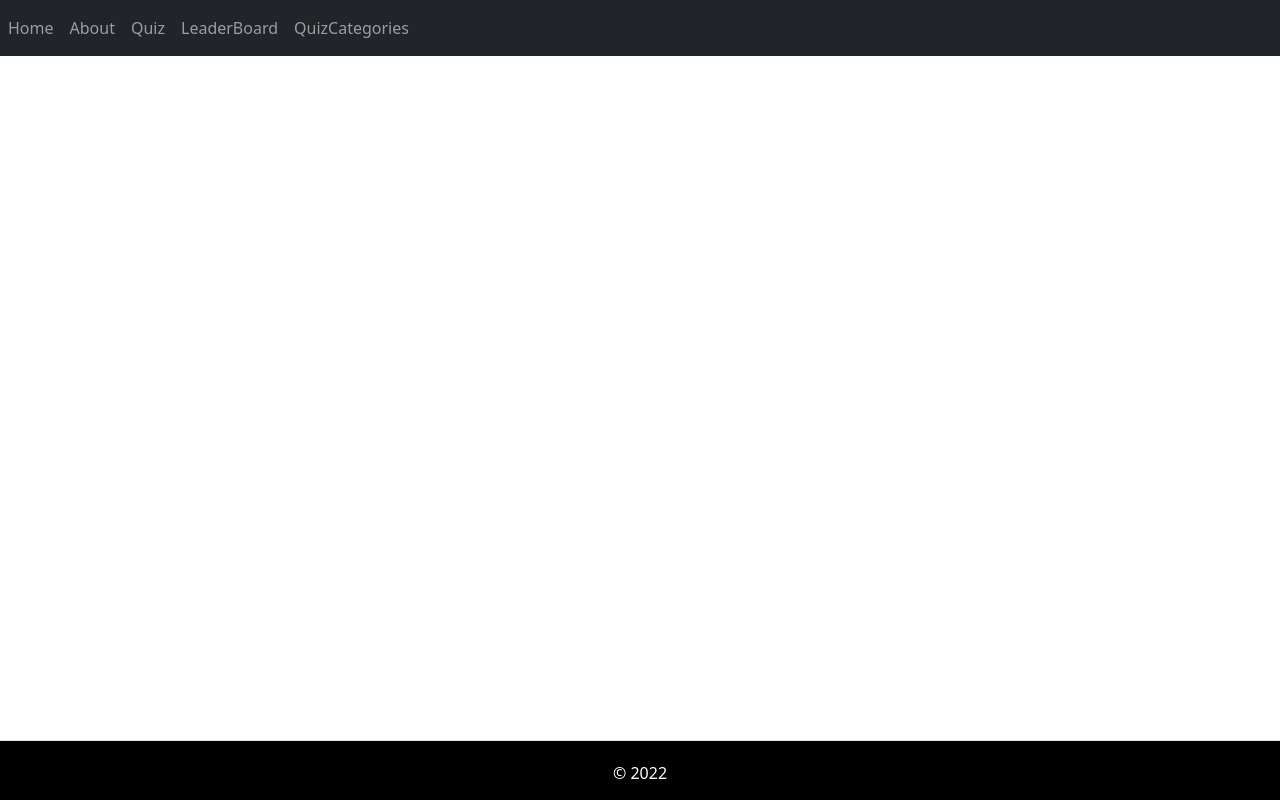
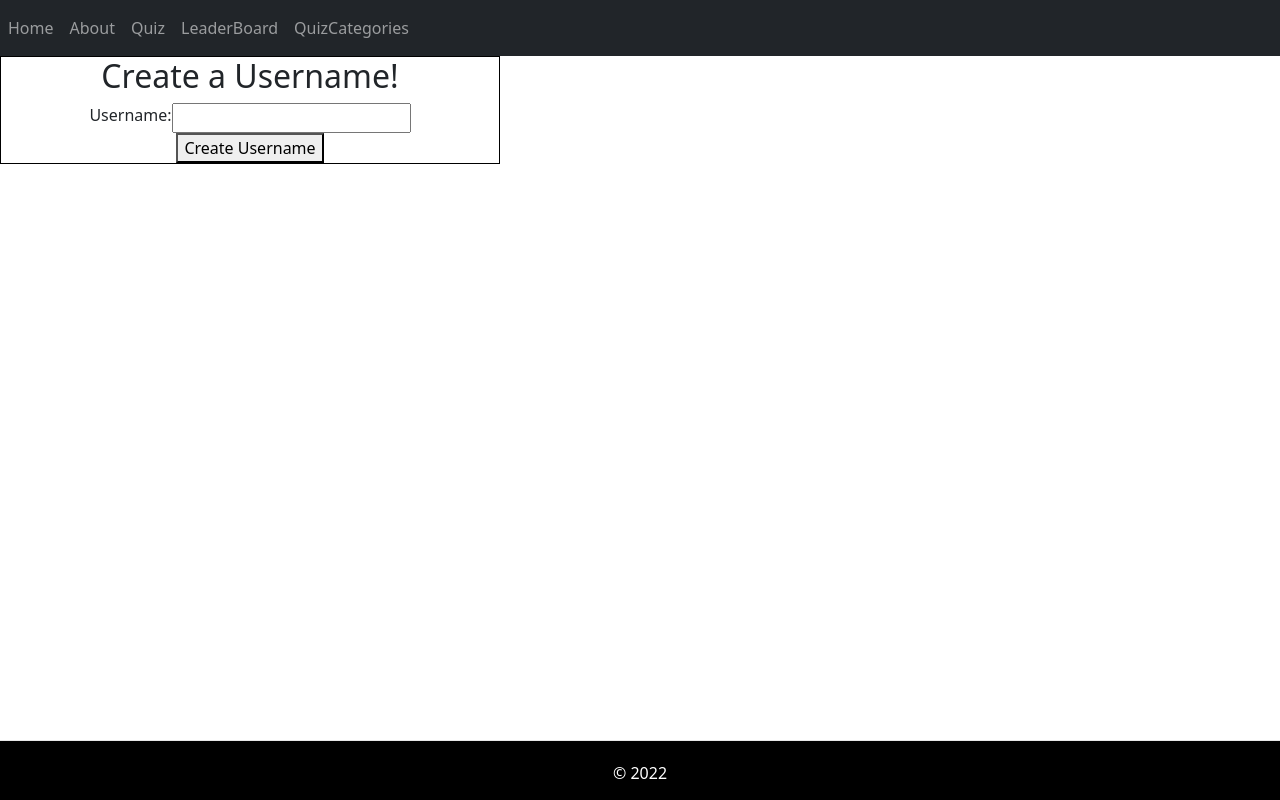
Before and after one commit to jamesthompson02/lap3_project, a React (Create React App) app in the folder client/: page /rooms/1 in a window 1280 px wide. Built offline with nearby package versions, Linux system fonts and the light colour scheme; no server answers.

Commit message:
integrate backend with the frontend

```diff
--- a/client/package.json
+++ b/client/package.json
@@ -24,6 +24,7 @@
     "start": "react-scripts start",
     "build": "react-scripts build",
     "test": "react-scripts test",
+    "coverage": "jest --silent  --coverage --watchAll=false",
     "eject": "react-scripts eject"
   },
   "jest": {
--- a/client/src/App.js
+++ b/client/src/App.js
@@ -15,6 +15,7 @@ const App = () => {
         <Route path="/quiz" element={<Pages.Quiz />} />
         <Route path="/leaderboard" element={<Pages.LeaderBoard />} />
         <Route path="/quiz-categories" element={<Pages.QuizCategories />} />
+        <Route path="/rooms/:roomId" element={<Pages.QuizRoom />} />
       </Routes>
     </div>
   );
--- a/client/src/Components/LobbyRoom/index.js
+++ b/client/src/Components/LobbyRoom/index.js
@@ -1,31 +1,32 @@
 import React, { useEffect } from 'react';
 import { unstable_HistoryRouter } from 'react-router-dom';
 
-const LobbyRoom = ({ roomName, display, userList, hostStatus, hostFunc, username } ) => {
-
-
-
+const LobbyRoom = ({
+  roomName,
+  display,
+  userList,
+  hostStatus,
+  hostFunc,
+  username,
+  onClick,
+}) => {
   useEffect(() => {
-        if (display === "flex") {
+    if (display === 'flex') {
       console.log(username);
       if (userList.length === 1) {
         hostFunc(true);
         console.log(hostStatus);
-            } else if (userList.length > 1 && username === userList[0]){
+      } else if (userList.length > 1 && username === userList[0]) {
         hostFunc(true);
         console.log(hostStatus);
-
       } else {
         console.log(hostStatus);
       }
     }
-
-    }, [display, userList])
-
-
+  }, [display, userList]);
 
   function newKeyGenerator() {
-        let newKey = "";
+    let newKey = '';
     for (let i = 0; i <= 24; i++) {
       let newNum = Math.floor(Math.random() * 10);
       newKey += newNum;
@@ -33,24 +34,26 @@ const LobbyRoom = ({ roomName, display, userList, hostStatus, hostFunc, username
     return newKey;
   }
 
-    const displayAllUsers = userList.map(username => {
-        return <li key={newKeyGenerator()}>{username}</li>
-    })
-
+  const displayAllUsers = userList.map((username) => {
+    return <li key={newKeyGenerator()}>{username}</li>;
+  });
 
   return (
-        <div style={{display: display, flexDirection: "column"}}>
+    <div style={{ display: display, flexDirection: 'column' }}>
       <h2>Welcome to {roomName}</h2>
-            <div style={{display: "flex", flexDirection: "column"}}>
-                <ul style={{listStyle: "none"}}>
-                    {displayAllUsers}
-                </ul>
+      <div style={{ display: 'flex', flexDirection: 'column' }}>
+        <ul style={{ listStyle: 'none' }}>{displayAllUsers}</ul>
       </div>
 
-            { hostStatus ? <button style={{maxWidth: "150px"}}>Start Game</button> : console.log("")}
-
+      {hostStatus ? (
+        <button onClick={onClick} style={{ maxWidth: '150px' }}>
+          Start Game
+        </button>
+      ) : (
+        console.log('')
+      )}
     </div>
   );
-}
+};
 
 export default LobbyRoom;
--- a/client/src/Pages/QuizCategories/index.js
+++ b/client/src/Pages/QuizCategories/index.js
@@ -5,79 +5,15 @@ import './QuizCategories.style.css';
 
 import { Answers, CardQuestion } from '../../Components';
 
-const QuizCategories = () => {
-  const serverEndpoint = 'https://lap3-project.herokuapp.com/';
-  const [data, setData] = useState({});
-  const [answers, setAnswers] = useState([]);
-  const [socket, setSocket] = useState(null);
-  // const [buttonColor, setbuttonColor] = useState('bg');
-  const username = 'testuser';
-  const roomid = 'testQuestions11';
-  // const fetchData = async () => {
-  //   const response = await axios.get(
-  //     'https://opentdb.com/api.php?amount=10&category=11&difficulty=medium&type=multiple'
-  //   );
-
-  //   return { ...response.data.results[0] };
-  // };
-
-  // const grabData = async () => {
-  //   const data = await fetchData();
-
-  //   const joinedAnswers = [data.correct_answer, ...data.incorrect_answers];
-
-  //   setData(data);
-  //   setAnswers(joinedAnswers);
-  // };
-
-  // useEffect(() => {
-  //   grabData();
-  // }, []);
-
-  const connectRoom = () => {
-    // await new Promise((r) => setTimeout(r, 3000));
-    console.log(socket);
-    socket.emit('join-room', {
-      roomid,
-      username,
-    });
-    socket.emit('start-game', { roomid });
-  };
-  useEffect(() => {
-    const newSocket = io(serverEndpoint);
-    //define all your socket events you'll expect to receive
-    newSocket.on('next-question', ({ nextQuestion }) => {
-      //Do something with the values
-      setData(nextQuestion);
-      setAnswers([
-        nextQuestion.correct_answer,
-        ...nextQuestion.incorrect_answers,
-      ]);
-      // setbuttonColor('bg');
-    });
-    setSocket(newSocket);
-  }, []);
-
+const QuizCategories = ({ socket, roomid, username, data, answers }) => {
   const handleClick = (e) => {
-    // const currentClickedButton = e.target.closest('button');
-    // const choice = currentClickedButton.value;
-
-    // if (choice === data.correct_answer) {
-    //   currentClickedButton.className = 'bgGreen';
-    // } else {
-    //   currentClickedButton.className = 'bgRed';
-    // }
-    // currentClickedButton.className = buttonColor;
-
     const clickedButton = e.target.closest('button');
     const choice = clickedButton.value;
-
-    if (choice === data.correct_answer) {
-      clickedButton.classList.add('bgGreen');
-    } else {
-      clickedButton.classList.add('bgRed');
-    }
-
+    // if (choice === data.correct_answer) {
+    //   clickedButton.classList.add('bgGreen');
+    // } else {
+    //   clickedButton.classList.add('bgRed');
+    // }
     socket.emit('submit-answer', {
       roomid,
       username,
@@ -89,8 +25,6 @@ const QuizCategories = () => {
 
   return (
     <div className="quiz">
-      <h1>Quiz App</h1>
-      <button onClick={connectRoom}>connectRoom</button>
       {data.question ? (
         <CardQuestion category={data.category} question={data.question} />
       ) : (
--- a/client/src/Pages/QuizRoom/index.js
+++ b/client/src/Pages/QuizRoom/index.js
@@ -1,107 +1,153 @@
 import React, { useState, useEffect, useRef } from 'react';
 import { useParams } from 'react-router-dom';
-import io from "socket.io-client";
+import io from 'socket.io-client';
 import LobbyRoom from '../../Components/LobbyRoom';
-
+import { default as QuizCategories } from '../QuizCategories';
 
 const QuizRoom = () => {
-
   const { roomId } = useParams();
 
-    const serverEndpoint = "https://lap3-project.herokuapp.com";
+  const serverEndpoint = 'https://lap3-project.herokuapp.com';
 
-    const [ userDivDisplay, setUserDisplay ] = useState("flex");
-    const [ lobbyDisplay, setLobbyDisplay ] = useState("none");
+  const [userDivDisplay, setUserDisplay] = useState('flex');
+  const [lobbyDisplay, setLobbyDisplay] = useState('none');
 
   const [userList, setUserList] = useState([]);
 
-    const [ isHost, setHost ] = useState(false);
+  const [isHost, setHost] = useState(false);
 
-    const [ socket, setSocket ] = useState(null);
+  const [socket, setSocket] = useState(null);
 
-    const [usernameField, setUsername ] = useState("");
+  const [usernameField, setUsername] = useState('');
+
+  const [started, setStarted] = useState(false);
+  const [firstdata, setFirstdata] = useState();
+  const [data, setData] = useState({});
+  const [answers, setAnswers] = useState([]);
 
   const inputUsername = useRef();
 
-
   useEffect(() => {
-
     const newSocket = io(serverEndpoint);
 
-
-        newSocket.on("name-taken", () => {
-            alert("Sorry, that username is already taken.")
-
+    newSocket.on('next-question', ({ nextQuestion }) => {
+      //Do something with the values
+      setData(nextQuestion);
+      const joinedAnswers = setAnswers([
+        nextQuestion.correct_answer,
+        ...nextQuestion.incorrect_answers,
+      ]);
+      const shuffledAnswers = shuffle(joinedAnswers);
+      setAnswers(shuffledAnswers);
     });
 
-        newSocket.on("host-user", () => {
-            setHost(true);
-
+    newSocket.on('name-taken', () => {
+      alert('Sorry, that username is already taken.');
     });
 
-        newSocket.on("new-user", ({userList}) => {
-            setUserDisplay("none");
-            setLobbyDisplay("flex");
-            setUserList(userList);
-
-
+    newSocket.on('host-user', () => {
+      setHost(true);
     });
 
+    newSocket.on('new-user', ({ userList }) => {
+      setUserDisplay('none');
+      setLobbyDisplay('flex');
+      setUserList(userList);
+    });
 
+    newSocket.on('game-start', () => {
+      setLobbyDisplay('none');
+      setStarted(true);
+    });
     setSocket(newSocket);
-        }, []
-    );
+  }, []);
 
+  function shuffle(array) {
+    var currentIndex = array.length,
+      temporaryValue,
+      randomIndex;
 
+    // While there remain elements to shuffle...
+    while (0 !== currentIndex) {
+      // Pick a remaining element...
+      randomIndex = Math.floor(Math.random() * currentIndex);
+      currentIndex -= 1;
 
+      // And swap it with the current element.
+      temporaryValue = array[currentIndex];
+      array[currentIndex] = array[randomIndex];
+      array[randomIndex] = temporaryValue;
+    }
 
+    return array;
+  }
 
   function addUsername(e) {
-
     e.preventDefault();
 
-
-
     if (!inputUsername.current.value) {
-            alert("Please input a username to continue")
+      alert('Please input a username to continue');
     } else {
-            socket.emit("join-room", {roomid: roomId, username: inputUsername.current.value});
-
-
+      socket.emit('join-room', {
+        roomid: roomId,
+        username: inputUsername.current.value,
+      });
     }
-
-
-
   }
 
   function changeUsername() {
     const newUsername = inputUsername.current.value;
     setUsername(newUsername);
   }
-
-
-
+  const handleStart = () => {
+    socket.emit('start-game', { roomid: roomId });
+  };
   return (
     <div>
       {/* <UsernameDiv display={userDivDisplay} roomName={roomId} socket={socket}/>  */}
-            <form style={{display: userDivDisplay, flexDirection: "column", alignItems: "center", maxWidth: "500px", border: "1px solid black"}}>
-
+      <form
+        style={{
+          display: userDivDisplay,
+          flexDirection: 'column',
+          alignItems: 'center',
+          maxWidth: '500px',
+          border: '1px solid black',
+        }}
+      >
         <h2>Create a Username!</h2>
-                <div style={{display: "flex"}}>
-                    <label htmlFor='usernameInput'>Username:</label>
-                    <input ref={inputUsername} id="usernameInput" type="text" maxLength={20} onChange={changeUsername} />
+        <div style={{ display: 'flex' }}>
+          <label htmlFor="usernameInput">Username:</label>
+          <input
+            ref={inputUsername}
+            id="usernameInput"
+            type="text"
+            maxLength={20}
+            onChange={changeUsername}
+          />
         </div>
         <button onClick={addUsername}>Create Username</button>
-
       </form>
 
-            <LobbyRoom display={lobbyDisplay} roomName={roomId} username={usernameField} userList={userList} hostStatus={isHost} hostFunc={setHost}/>
-
-
-
-
+      <LobbyRoom
+        display={lobbyDisplay}
+        roomName={roomId}
+        username={usernameField}
+        userList={userList}
+        hostStatus={isHost}
+        hostFunc={setHost}
+        onClick={handleStart}
+      />
+      {started ? (
+        <QuizCategories
+          socket={socket}
+          roomid={roomId}
+          username={usernameField}
+          data={data}
+          answers={answers}
+        />
+      ) : null}
     </div>
   );
-}
+};
 
 export default QuizRoom;
--- a/client/src/Pages/index.js
+++ b/client/src/Pages/index.js
@@ -3,3 +3,4 @@ export { default as About } from './About';
 export { default as LeaderBoard } from './LeaderBoard';
 export { default as Quiz } from './Quiz';
 export { default as QuizCategories } from './QuizCategories';
+export { default as QuizRoom } from './QuizRoom';
```
Also changed, not shown: client/src/Pages/Quiz/index.js (+19 -21 lines). Lines whose indentation alone changed are shown as unchanged.
